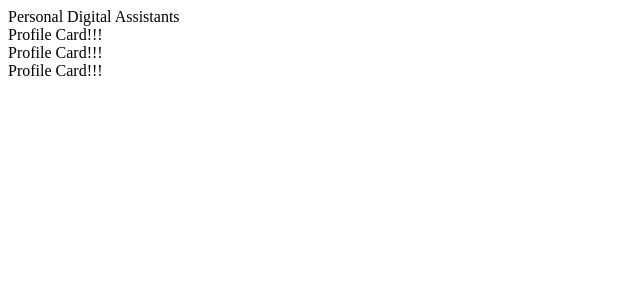
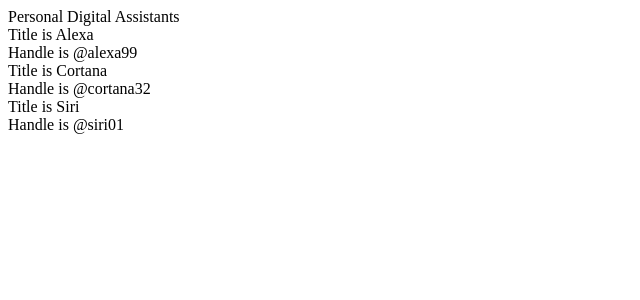
Before and after one commit to ensomugnog/mrwr-pdas, a React (Create React App) app: page / in a window 1280 px wide. Shown: the top 300 px of the page, without its empty margins (0-640 px from the left). Built offline with nearby package versions, Linux system fonts and the light colour scheme.

Commit message:
06 - Adding Props

```diff
--- a/src/App.js
+++ b/src/App.js
@@ -5,9 +5,9 @@
         <div>
             <div>Personal Digital Assistants</div>
 
-            <ProfileCard />
-            <ProfileCard />
-            <ProfileCard />
+            <ProfileCard title="Alexa" handle="@alexa99" />
+            <ProfileCard title="Cortana" handle="@cortana32" />
+            <ProfileCard title="Siri" handle="@siri01" />
         </div>
     );
 }
--- a/src/ProfileCard.js
+++ b/src/ProfileCard.js
@@ -1,6 +1,9 @@
-function ProfileCard() {
+function ProfileCard(props) {
     return (
-        <div>Profile Card!!!</div>
+        <div>
+            <div>Title is {props.title}</div>
+            <div>Handle is {props.handle}</div>
+        </div>
     );
 }
 
```
